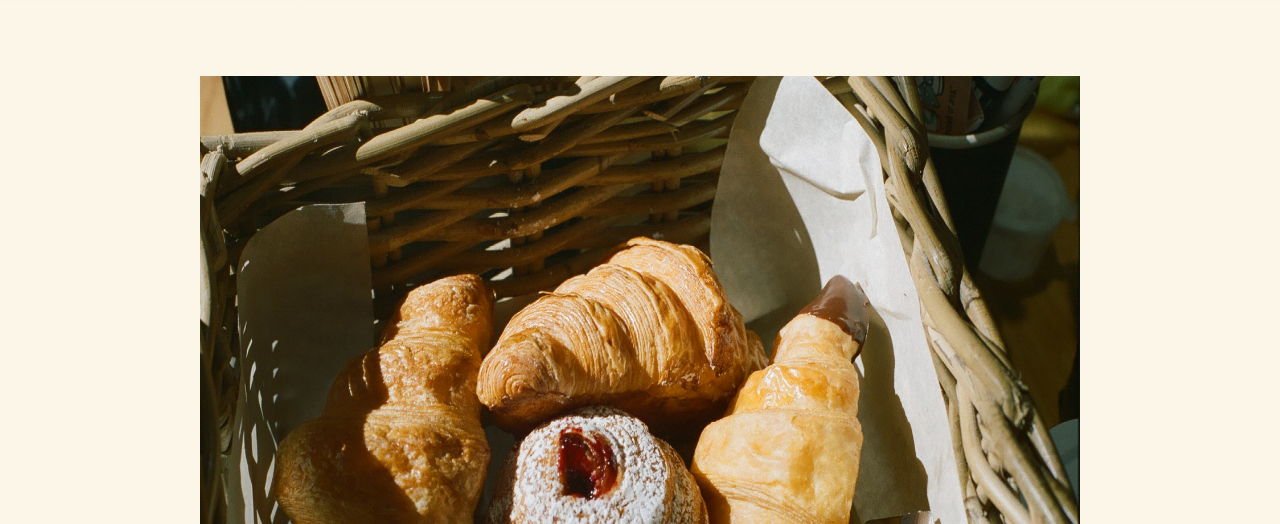
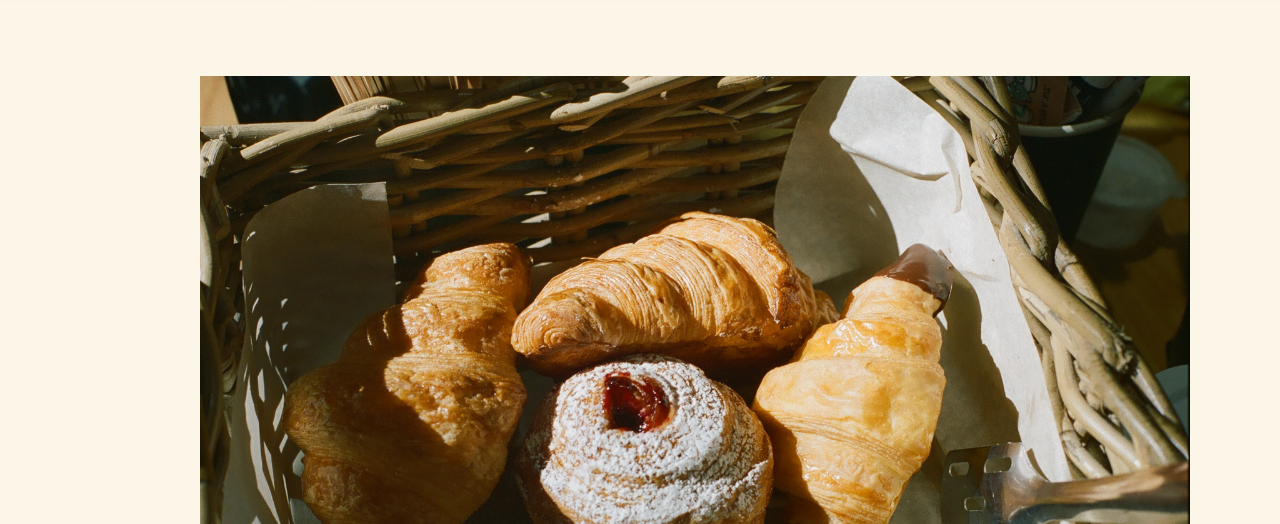
Before and after one commit to RoHeredia/PaginaPasteleria, a plain HTML site: page index.html in a window 1280 px wide. Shown: the part 185-709 px from the top of the page. Drawn offline with Linux system fonts and the light colour scheme.

Commit message:
carrusel ajuste fotos

```diff
--- a/style.css
+++ b/style.css
@@ -467,8 +467,8 @@ footer p {
     }
 
     .pic-ctn>img {
-        width: 80%;
-        height: 100%;
+        width: 90%;
+        height: 80vh;
         position: absolute;
         top: 0;
         left: 10%;
```
